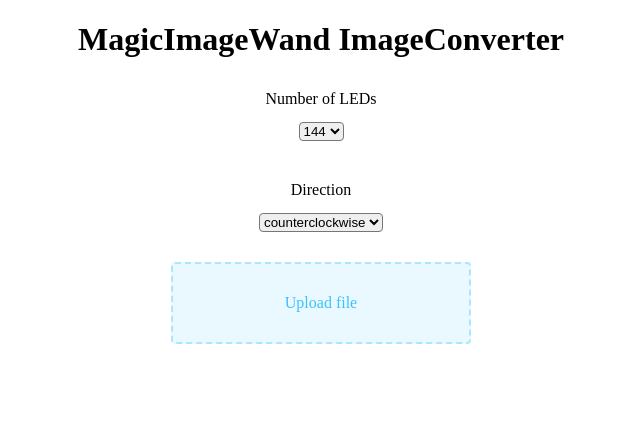
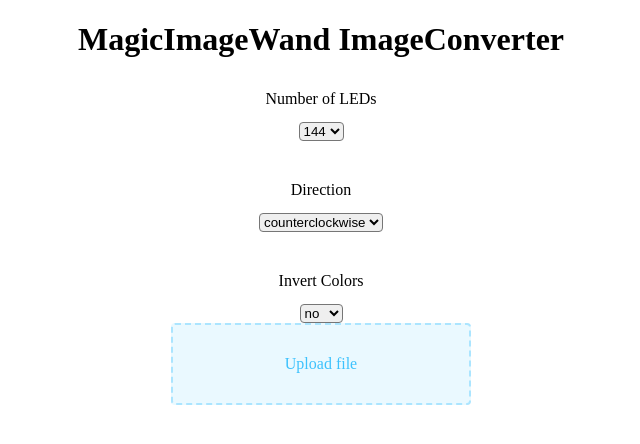
Before and after one commit to MartinNohr/MagicImageWand, a PHP site: page / in a window 1280 px wide. Shown: the top 444 px of the page, without its empty margins (319-959 px from the left). Run offline with PHP 8.4, Linux system fonts and the light colour scheme.

Commit message:
ImageConverter: added Invert Colors
ImageConverter: added Invert Colors

```diff
--- a/ImageConverter/index.php
+++ b/ImageConverter/index.php
@@ -49,6 +49,26 @@ div.dir-box select{
     border-radius: 4px;
 }
 
+div.inv-box label{
+    text-align: center;
+    padding: 10px;
+    box-sizing: border-box;
+    display: inline-block;
+    border-radius: 4px;
+    width: 300px;
+    overflow: auto;
+}
+
+div.inv-box{
+    width: 300px;
+    margin: 0 auto;
+    text-align: center;
+}
+
+div.inv-box select{
+    border-radius: 4px;
+}
+
 div.upload-box{
     width: 300px;
     margin: 0 auto;
@@ -68,6 +88,7 @@ div.upload-box label{
     width: 300px;
     overflow: auto;
 }
+
 div.upload-box input[type=file]{
     display: none;
 }
@@ -101,6 +122,14 @@ div.upload-box input[type=file]{
 </select>
 </div>
 
+<div class="inv-box">
+<label for="inv">Invert Colors</label>
+<select name="inv" id="inv" form="inv">
+  <option value="no">no</option>
+  <option value="yes">yes</option>
+</select>
+</div>
+
 <div class="upload-box">
         <label for="image-file">Upload file</label>
 	<input type="file" name="image-file" id="image-file" accept="image/*" />
@@ -124,6 +153,7 @@ $("#image-file").change(function(){
 			var ftype = oFile.type; // get file type
 			var osize = document.getElementById("size").value;;
 			var odir = document.getElementById("dir").value;;
+            var oinv = document.getElementById("inv").value;;
 			if(fsize > max_file_size){
 				$('#loader-icon').hide();
 				alert("File size can not be more than (" + max_file_size +") 22MB" );
@@ -141,6 +171,7 @@ $("#image-file").change(function(){
 			mdata.append('image_data', oFile);
 			mdata.append('size', osize);
 			mdata.append('dir', odir);
+            mdata.append('inv', oinv);
 
 			jQuery.ajax({
 				type: "POST", // HTTP method POST
--- a/ImageConverter/lighty.php
+++ b/ImageConverter/lighty.php
@@ -34,6 +34,11 @@ if($image_info){
 
 //ImageMagick
 $image = new Imagick($_FILES['image_data']['tmp_name']);
+
+if ($_POST["inv"] == "yes"){
+	$image->negateImage('true');
+}
+
 $image->rotateImage(new ImagickPixel(), $_POST["dir"]);
 $image->thumbnailImage($_POST["size"], 0);
 $image->setImageFormat('BMP3');
```
